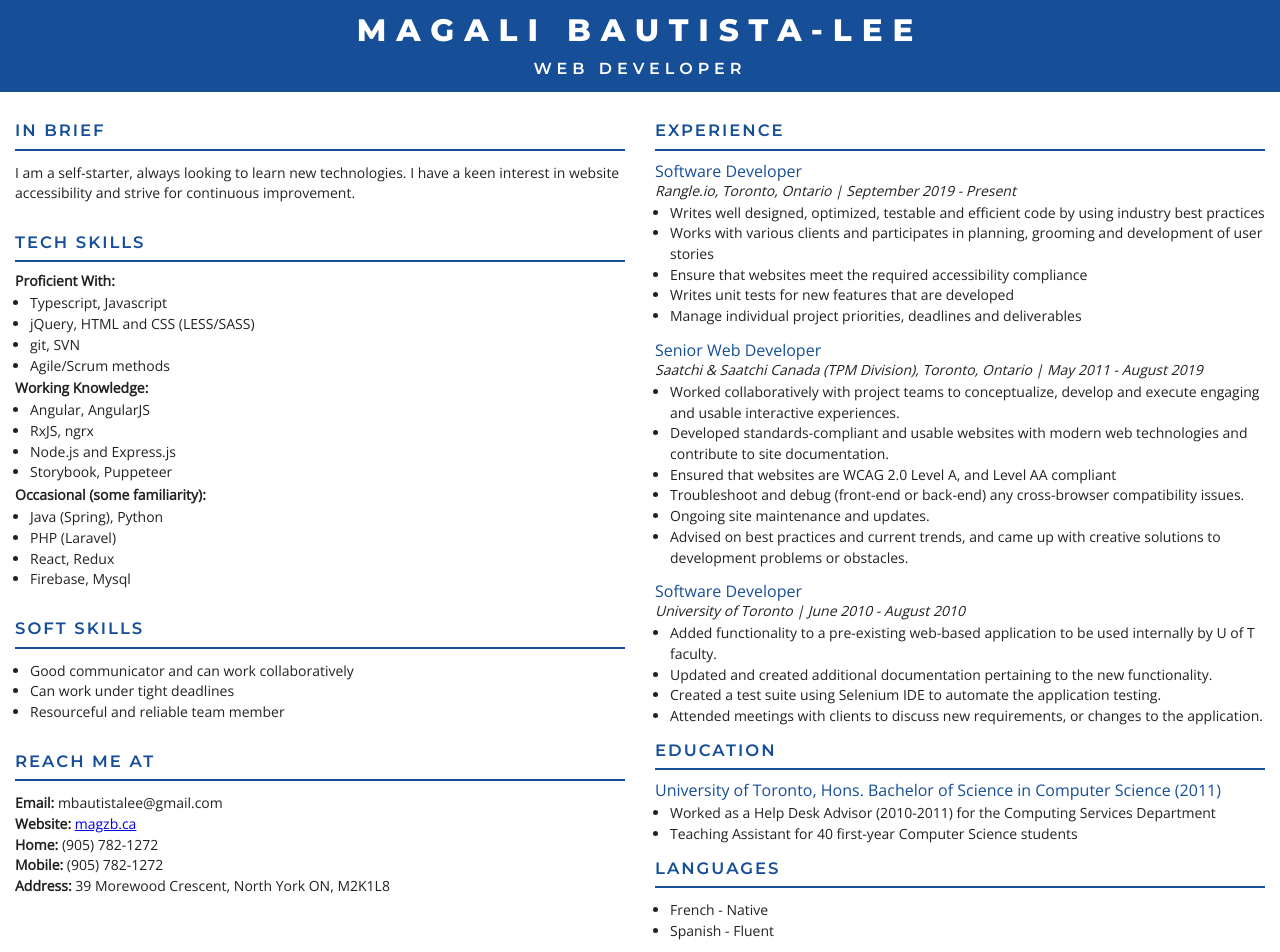
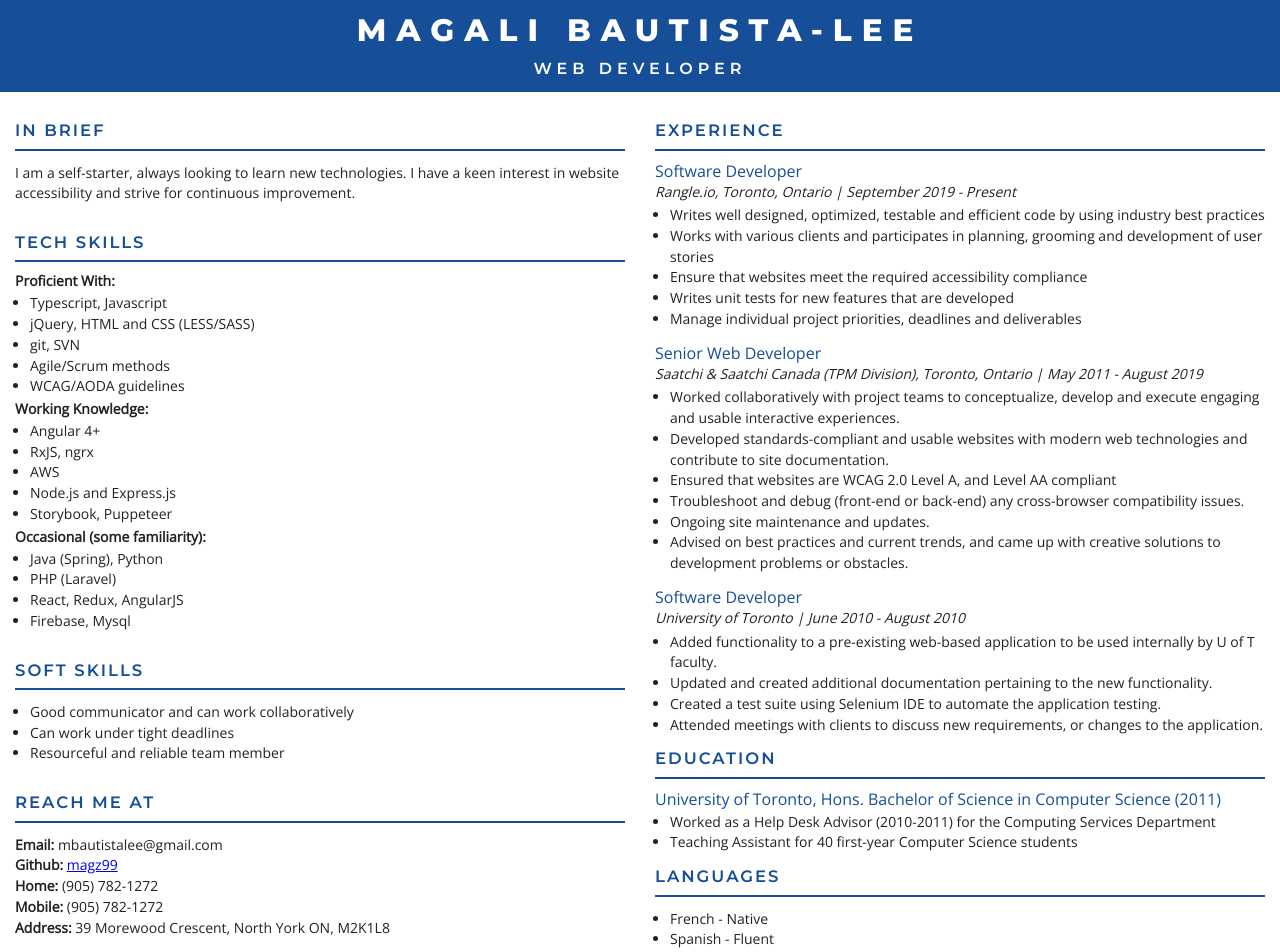
Before and after one commit to magz99/personal-website, a React (Create React App) app: page / in a window 1280 px wide. Shown: the top 952 px of the page. Built offline with nearby package versions, Linux system fonts and the light colour scheme.

Commit message:
Adding print css, some markup updates (#25)
* Adding print css, some markup updates

* commenting unused const

```diff
--- a/src/components/InfoSidebar.jsx
+++ b/src/components/InfoSidebar.jsx
@@ -43,11 +43,13 @@ const InfoSidebar = ({ displayFull }) => (
             <li>jQuery, HTML and CSS (LESS/SASS)</li>
             <li>git, SVN</li>
             <li>Agile/Scrum methods</li>
+            <li>WCAG/AODA guidelines</li>
           </InfoList>
           <Subtitle>Working Knowledge:</Subtitle>
           <InfoList>
-            <li>Angular, AngularJS</li>
+            <li>Angular 4+</li>
             <li>RxJS, ngrx</li>
+            <li>AWS</li>
             <li>Node.js and Express.js</li>
             <li>Storybook, Puppeteer</li>
           </InfoList>
@@ -55,7 +57,7 @@ const InfoSidebar = ({ displayFull }) => (
           <InfoList>
             <li>Java (Spring), Python</li>
             <li>PHP (Laravel)</li>
-            <li>React, Redux</li>
+            <li>React, Redux, AngularJS</li>
             <li>Firebase, Mysql</li>
           </InfoList>
         </div>
--- a/src/components/ReachMeAt.jsx
+++ b/src/components/ReachMeAt.jsx
@@ -4,8 +4,9 @@ import styled from 'styled-components';
 import SectionTitle from '../styles/shared';
 
 const myEmail = () => 'mbautistalee@gmail.com';
-const website = () => 'magzb.ca';
-const webUrl = () => 'https://www.magzb.ca';
+const gitHub = () => 'https://www.github.com/magz99';
+const website = () => 'magz99';
+// const webUrl = () => 'https://www.magzb.ca';
 const myPhone = () => '(905) 782-1272';
 const myAddress = () => '39 Morewood Crescent, North York ON, M2K1L8';
 
@@ -30,9 +31,9 @@ const ReachMeAt = () => (
         {myEmail()}
       </li>
       <li>
-        <BoldText>Website: </BoldText>
+        <BoldText>Github: </BoldText>
         {' '}
-        <a href={webUrl()} target="_blank" rel="noreferrer noopener">
+        <a href={gitHub()} target="_blank" rel="noreferrer noopener">
           {website()}
         </a>
       </li>
--- a/src/components/ResumeContent.jsx
+++ b/src/components/ResumeContent.jsx
@@ -11,6 +11,7 @@ const Description = styled.h4`
   font-style: italic;
   font-size: 14px;
   margin-bottom: 5px;
+  line-height: 1.2;
 `;
 
 const JobList = styled.ul`
@@ -37,7 +38,7 @@ const ResumeContent = () => (
       <JobSection>
         <Subtitle>Software Developer</Subtitle>
         <Description>
-          Rangle.io, Toronto, Ontario | September 2019 - Present
+          Rangle.io, Toronto, Ontario&nbsp;|&nbsp;September 2019 - Present
         </Description>
         <JobList>
           <li>
@@ -56,7 +57,7 @@ const ResumeContent = () => (
       <JobSection>
         <Subtitle>Senior Web Developer</Subtitle>
         <Description>
-          Saatchi &amp; Saatchi Canada (TPM Division), Toronto, Ontario | May 2011 - August 2019
+          Saatchi &amp; Saatchi Canada (TPM Division), Toronto, Ontario&nbsp;|&nbsp;May 2011 - August 2019
         </Description>
         <JobList>
           <li>
@@ -80,7 +81,7 @@ const ResumeContent = () => (
       </JobSection>
       <JobSection>
         <Subtitle>Software Developer</Subtitle>
-        <Description>University of Toronto | June 2010 - August 2010</Description>
+        <Description>University of Toronto&nbsp;|&nbsp;June 2010 - August 2010</Description>
         <JobList>
           <li>
             Added functionality to a pre-existing web-based application to be used internally by U
--- a/src/components/ResumeHeader.jsx
+++ b/src/components/ResumeHeader.jsx
@@ -30,9 +30,10 @@ const myPosition = () => 'Web Developer';
 
 const ResumeHeader = () => (
   <Header className="resume-header">
-    <span className="name">{myName()}</span>
+    <h1><span className="name">{myName()}</span>
     <br />
     <span className="position">{myPosition()}</span>
+    </h1>
   </Header>
 );
 
--- /dev/null
+++ b/src/css/print.css
@@ -0,0 +1,39 @@
+@media print {
+  @page {
+    size: 5.5in 8.5in;
+    margin: 31px;
+  }
+
+  h2 {
+    page-break-before: avoid;
+  }
+
+  .name {
+    font-size: 20px !important;
+  }
+
+  .position {
+    font-size: 13px;
+  }
+
+  h3 {
+    font-size: 13px !important;
+  }
+
+  h2 {
+    font-size: 13.5px !important;
+  }
+
+  h4,
+  li {
+    font-size: 12px !important;
+  }
+
+  p {
+    font-size: 11px !important;
+  }
+
+  /* body {
+    margin: 20px;
+  } */
+}
--- a/src/index.js
+++ b/src/index.js
@@ -1,6 +1,7 @@
 import React from 'react';
 import ReactDOM from 'react-dom';
 import './css/reset.css';
+import './css/print.css';
 import App from './App';
 import * as serviceWorker from './serviceWorker';
 
```
